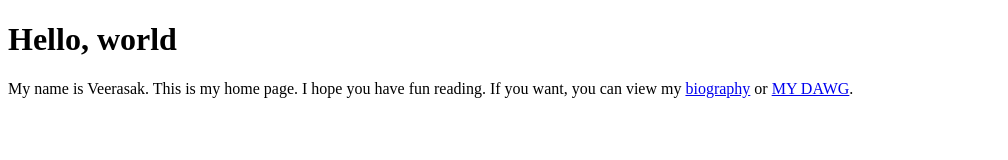
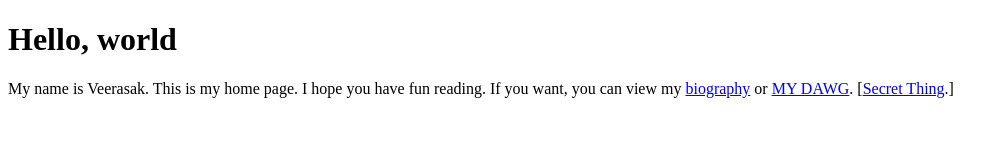
Before and after one commit to VeerasakThongpassano/223-homepage, a plain HTML site: page index.html in a window 1280 px wide. Shown: the whole page, without its empty margins (0-1008 px from the left). Drawn offline with Linux system fonts and the light colour scheme.

Commit message:
exercise 2

```diff
--- a/index.html
+++ b/index.html
@@ -5,7 +5,7 @@
   <p>
     My name is Veerasak. This is my home page.
     I hope you have fun reading.
-    If you want, you can view my <a href="bio.html">biography</a> or <a href="cutie_dog.html">MY DAWG</a>.
+    If you want, you can view my <a href="bio.html">biography</a> or <a href="cutie_dog.html">MY DAWG</a>. [<a href="secret.html">Secret Thing</a>.]
   </p>
 </body>
 </html>
```
